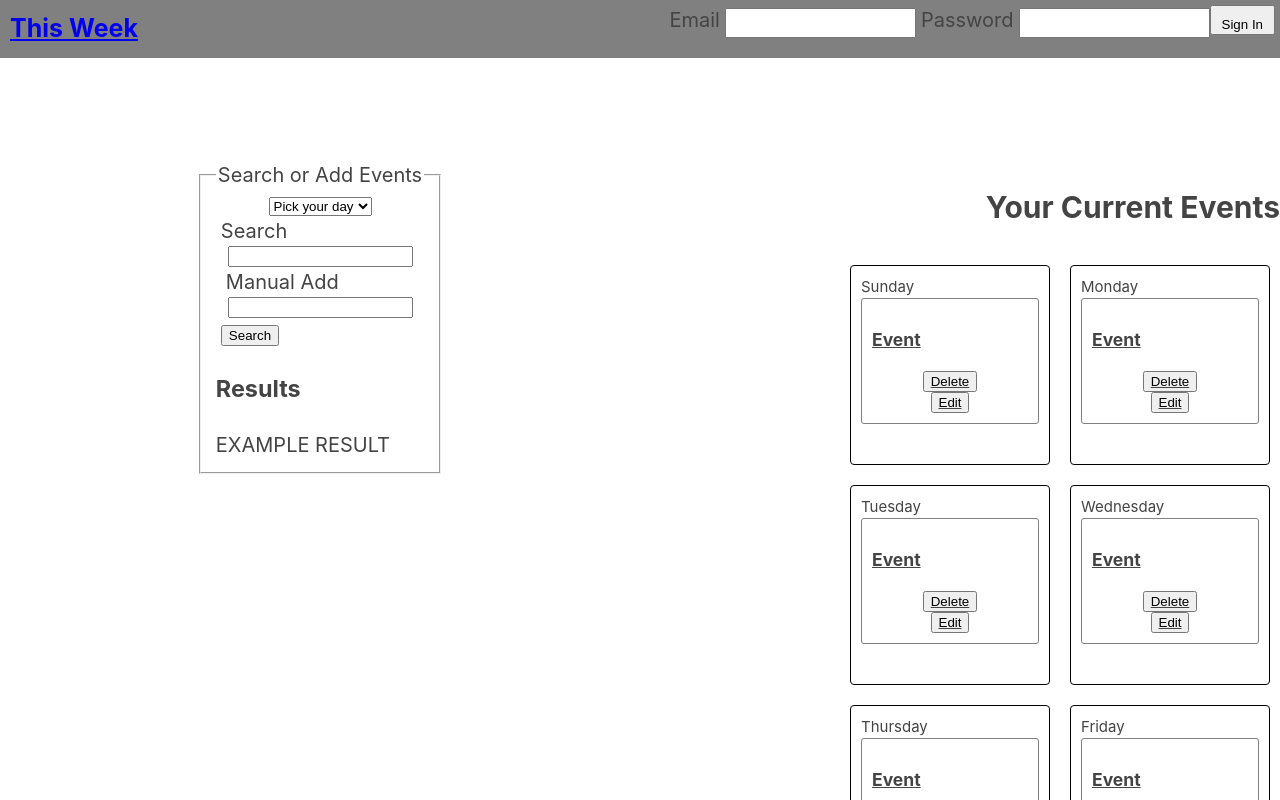
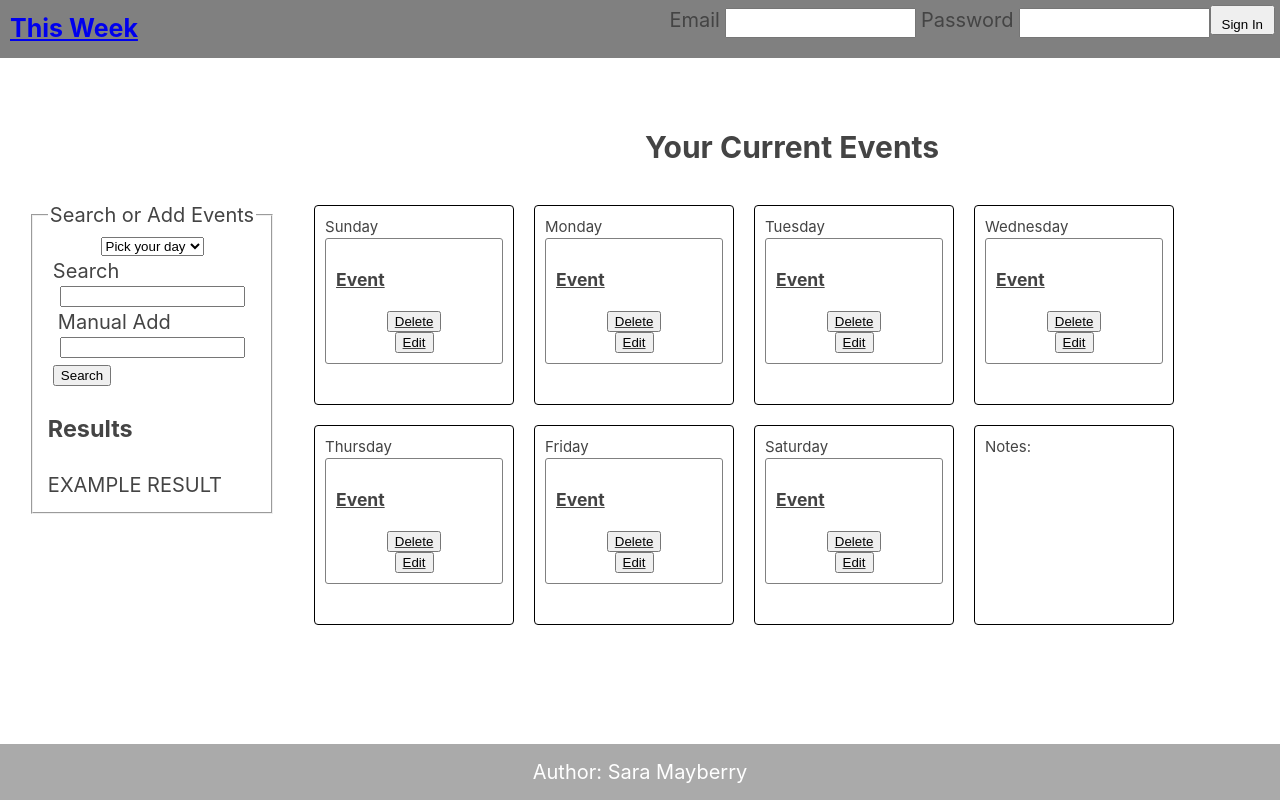
Before and after one commit to bahitssara/Just-Go, a React (Create React App) app: page /events in a window 1280 px wide. Shown: the top 800 px of the page. Built offline with nearby package versions, Linux system fonts and the light colour scheme; the HTML template or start-up script is replaced by a standard one.

Commit message:
css-static-app

```diff
--- a/src/App.css
+++ b/src/App.css
@@ -15,17 +15,3 @@ footer {
   padding: 1% 0;
   background-color: #aaa;
 }
-
-.home-page p {
-  padding: 10px;
-}
-
-.signup-page label{
-  display: block;
-  margin: auto;
-}
-
-.signup-page button {
-  display: block;
-  margin: auto;
-}
--- a/src/App.js
+++ b/src/App.js
@@ -4,7 +4,7 @@ import { Route } from 'react-router-dom'
 import SignUpForm from './SignUpForm/SignUpForm'
 import Header from './Header/Header'
 import Footer from './footer/footer'
-import homePage from './homepage/homepage';
+import HomePage from './HomePage/HomePage';
 import EventPage from './EventPage/EventPage';
 
 class App extends React.Component {
@@ -12,7 +12,7 @@ class App extends React.Component {
     return (
       <main className='App'>
         <Route path='/' component={Header}/>
-        <Route path='/' component={homePage} exact/>
+        <Route path='/' component={HomePage} exact/>
         <Route path='/signup' component={SignUpForm} exact/>
         <Route path='/events' component={EventPage} exact/>
         <Route path='/' component={Footer} />
--- a/src/Calendar/Calendar.css
+++ b/src/Calendar/Calendar.css
@@ -2,7 +2,7 @@
     display: flex;
     flex-wrap: wrap;
     justify-content: center;
-     margin-bottom: 20px;
+    margin-bottom: 20px;
 }
 
 .calendar-page h2 {
@@ -16,7 +16,6 @@
     margin: 10px;
     height: 200px;
     min-width:200px;
-    width: 25%;
     font-size: 15px;
     padding: 10px;
 }
@@ -41,7 +40,6 @@
 
 @media only screen and (min-width: 320px) {
   .calendar-page {
-    width: 100%;
     flex-direction: row;
     flex-wrap: wrap;
   }
@@ -58,15 +56,12 @@
 
 @media only screen and (min-width: 1000px) {
   .calendar-page {
-      width: 100%;
       flex-direction: row;
       flex-wrap: wrap;
-      justify-content: flex-end;
   }
 
   .calendar-table {
       display: flex;
       flex-wrap: wrap;
-      justify-content: flex-end;
   }
 }
--- a/src/EventPage/EventPage.css
+++ b/src/EventPage/EventPage.css
@@ -1,6 +1,7 @@
 @media only screen and (min-width: 320px) {
     .event-page {
-        margin-top: 160px;
+        margin-top: 140px;
+        margin-bottom: 50px;
     }
 }
 
@@ -11,6 +12,7 @@
 @media only screen and (min-width: 1000px) {
     .event-page {
         display: flex;
-        margin-top: 160px;
+        flex-direction: row;
+        margin-top: 100px;
     }
   }
--- a/src/SearchEvents/SearchEvents.css
+++ b/src/SearchEvents/SearchEvents.css
@@ -1,7 +1,8 @@
 .search-bar {
     display: flex;
     justify-content: center;
-    width: 100%;
+    width: 50%;
+    margin-top: 100px;
 }
 
 .search-form input {
@@ -25,5 +26,7 @@
 
 
 @media only screen and (min-width: 1000px) {
-
+  .search-bar {
+    justify-content: space-around;
+  }
 }
--- a/src/SignUpForm/SignUpForm.css
+++ b/src/SignUpForm/SignUpForm.css
@@ -0,0 +1,33 @@
+.signup-page {
+    margin: 170px;
+    display: flex;
+    flex-direction: column;
+    align-items: center;
+}
+
+.sign-up-main {
+    width: 75%;
+    margin: auto;
+}
+
+.sign-up-fieldset label {
+    display: block;
+
+}
+
+.signup-page button {
+    display: block;
+}
+
+
+  /* @media screen and (min-width: 320px) {
+
+  }
+
+  @media screen and (min-width: 765px) {
+
+  }
+
+  @media screen and (min-width: 1000px) {
+
+  } */
--- a/src/SignUpForm/SignUpForm.js
+++ b/src/SignUpForm/SignUpForm.js
@@ -1,4 +1,5 @@
 import React from 'react'
+import './SignUpForm.css'
 
 
 class SignUpForm extends React.Component{
--- a/src/footer/footer.css
+++ b/src/footer/footer.css
@@ -0,0 +1,8 @@
+footer {
+    position: fixed;
+    left: 0;
+    bottom: 0;
+    width: 100%;
+    color: white;
+    text-align: center;
+  }
--- a/src/footer/footer.js
+++ b/src/footer/footer.js
@@ -1,4 +1,5 @@
 import React from 'react'
+import './footer.css'
 
 
 export default function footer() {
--- a/src/homepage/homepage.css
+++ b/src/homepage/homepage.css
@@ -0,0 +1,12 @@
+.home-page {
+  margin-top: 170px;
+}
+
+.home-page h2 {
+  margin: auto;
+}
+
+.home-page p {
+    padding: 10px;
+    margin: auto;
+  }
--- a/src/homepage/homepage.js
+++ b/src/homepage/homepage.js
@@ -1,5 +1,6 @@
 import React from 'react'
 import { Link } from 'react-router-dom'
+import './HomePage.css'
 
 
 export default function HomePage() {
```
